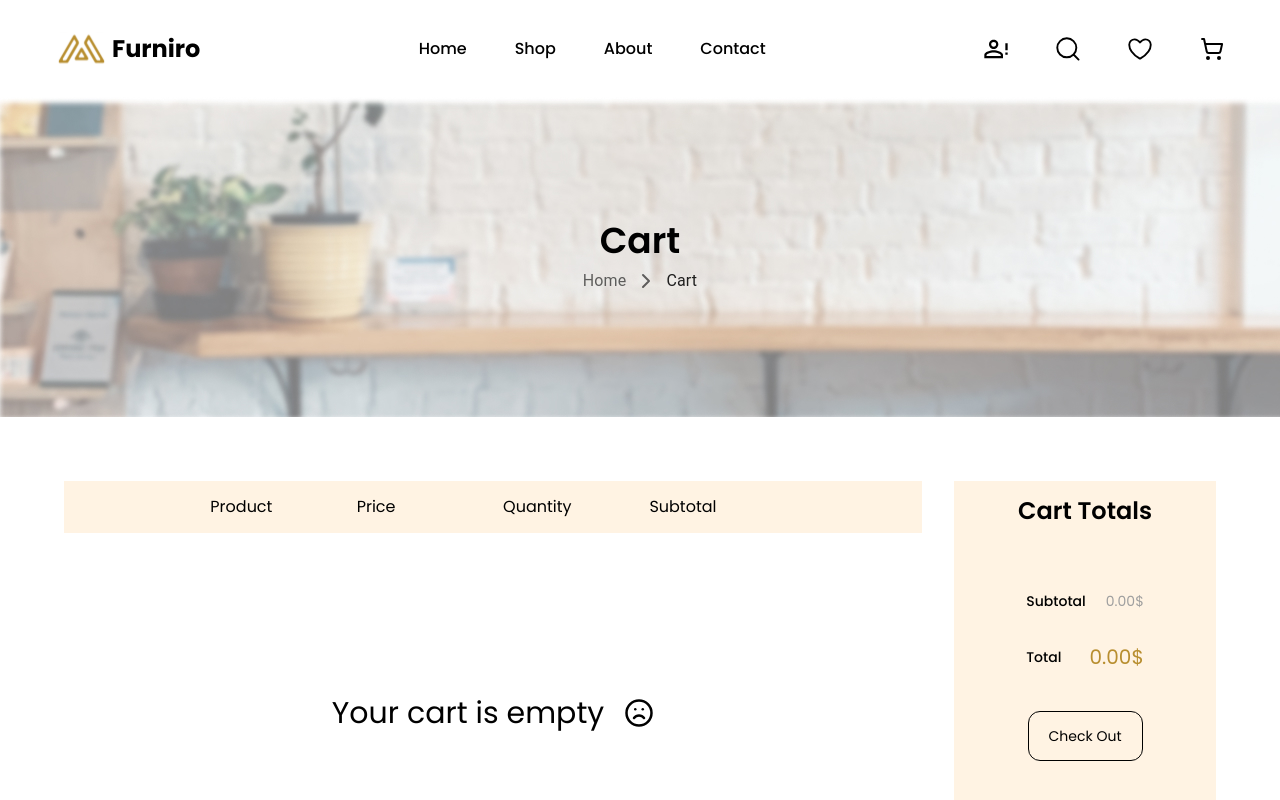
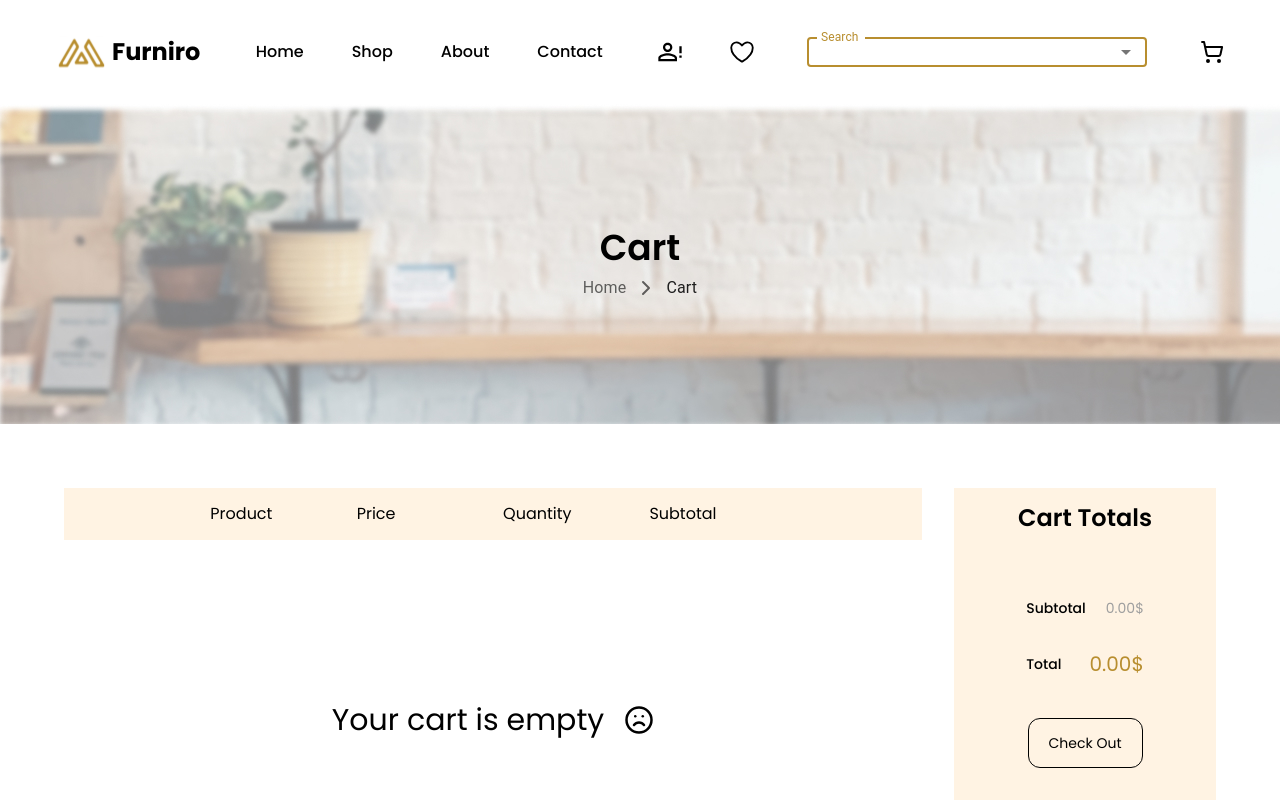
Before and after one commit to Gennod/ibb-furniro, a React (Vite) app: page /cart in a window 1280 px wide. Both pictures are taken after a click on the button 1139 px from the left and 48 px from the top of the page. Shown: the top 800 px of the page. Built offline with nearby package versions, Linux system fonts and the light colour scheme.

Commit message:
feat: add search field

```diff
--- a/package.json
+++ b/package.json
@@ -17,6 +17,7 @@
 		"@tailwindcss/vite": "^4.0.14",
 		"@trivago/prettier-plugin-sort-imports": "^5.2.2",
 		"axios": "^1.8.3",
+		"framer-motion": "^12.6.2",
 		"lucide-react": "^0.483.0",
 		"prettier": "^3.5.3",
 		"prettier-plugin-tailwindcss": "^0.6.11",
--- a/src/components/layout/Header/components/Menu.tsx
+++ b/src/components/layout/Header/components/Menu.tsx
@@ -1,12 +1,19 @@
 import { Badge } from '@mui/material'
-import { ShoppingCart } from 'lucide-react'
+import { Search, ShoppingCart } from 'lucide-react'
+import { useState } from 'react'
 import { Link } from 'react-router-dom'
 
 import { useAppSelector } from '../../../../store/hooks'
+import SearchField from '../../../ui/SearchField'
 import { icons } from '../data/constants'
 
 export const Menu = () => {
-	const { cartProducts } = useAppSelector(state => state.products)
+	const { cartProducts, products } = useAppSelector(state => state.products)
+	const [isSearchOpen, setIsSearchOpen] = useState(false)
+
+	const toggleSearch = () => {
+		setIsSearchOpen(!isSearchOpen)
+	}
 
 	return (
 		<ul className="flex items-center gap-12">
@@ -17,6 +24,21 @@ export const Menu = () => {
 					alt={icon.iconAlt}
 				/>
 			))}
+			<li
+				className={`flex items-center overflow-hidden ${isSearchOpen ? 'grow' : ''}`}
+			>
+				{isSearchOpen ? (
+					<SearchField handleInputBlur={toggleSearch} />
+				) : (
+					<button
+						key="search-button"
+						onClick={toggleSearch}
+						className="cursor-pointer"
+					>
+						<Search className="h-6 w-6" />
+					</button>
+				)}
+			</li>
 			<li className="flex items-center">
 				<Link
 					to="/cart"
--- a/src/components/layout/Header/data/constants.ts
+++ b/src/components/layout/Header/data/constants.ts
@@ -29,11 +29,6 @@ export const icons = [
 	},
 	{
 		id: 2,
-		iconSrc: '/header/search.svg',
-		iconAlt: 'search'
-	},
-	{
-		id: 3,
 		iconSrc: '/header/heart.svg',
 		iconAlt: 'heart'
 	}
--- a/src/components/layout/Header/index.tsx
+++ b/src/components/layout/Header/index.tsx
@@ -1,16 +1,21 @@
+import { Link } from 'react-router-dom'
+
 import { Menu } from './components/Menu'
 import { Navigation } from './components/Navigation'
 
 const Header = () => {
 	return (
 		<header className="flex justify-between px-14 py-8">
-			<div className="flex items-center">
+			<Link
+				to="/"
+				className="flex items-center"
+			>
 				<img
 					src="/icon.svg"
 					alt="Furniro"
 				/>
 				<p className="ml-1.5 text-2xl font-bold">Furniro</p>
-			</div>
+			</Link>
 			<Navigation />
 			<Menu />
 		</header>
--- a/src/components/pages/Cart/index.tsx
+++ b/src/components/pages/Cart/index.tsx
@@ -119,7 +119,7 @@ export const Cart = () => {
 								</div>
 								<button
 									onClick={() => handleDeleteProduct(product.id)}
-									className="justify-self-end"
+									className="cursor-pointer justify-self-end"
 								>
 									<Trash color="#b88e2f" />
 								</button>
--- /dev/null
+++ b/src/components/ui/SearchField.tsx
@@ -0,0 +1,82 @@
+import Autocomplete from '@mui/material/Autocomplete'
+import TextField from '@mui/material/TextField'
+import { SyntheticEvent } from 'react'
+import { useNavigate } from 'react-router-dom'
+
+import { useAppSelector } from '../../store/hooks'
+
+interface ProductOption {
+	title: string
+	id: number
+}
+
+export default function SearchField({
+	handleInputBlur
+}: {
+	handleInputBlur: () => void
+}) {
+	const { products } = useAppSelector(state => state.products)
+	const navigate = useNavigate()
+
+	const productOptions: ProductOption[] = products.reduce(
+		(acc: ProductOption[], product) => {
+			if (!acc.some(item => item.title === product.title)) {
+				acc.push({ title: product.title, id: product.id })
+			}
+			return acc
+		},
+		[]
+	)
+
+	const handleProductSelect = (
+		event: SyntheticEvent,
+		value: ProductOption | null
+	) => {
+		if (value) {
+			navigate(`/product/${value.id}`)
+		}
+	}
+
+	return (
+		<Autocomplete
+			clearOnEscape
+			clearOnBlur
+			blurOnSelect
+			id="search-field"
+			options={productOptions}
+			getOptionLabel={(option: ProductOption) => option.title}
+			onChange={handleProductSelect}
+			sx={{
+				width: '350px',
+				padding: '5px',
+				'& .MuiAutocomplete-inputRoot': {
+					padding: '15px !important',
+					height: '24px'
+				},
+				'& .MuiInputLabel-root': {
+					top: '-4px'
+				},
+				'& .MuiInputLabel-root.Mui-focused': {
+					top: '0px'
+				}
+			}}
+			renderInput={params => (
+				<TextField
+					{...params}
+					fullWidth
+					onBlur={handleInputBlur}
+					label="Search"
+					autoFocus
+					variant="outlined"
+					size="small"
+					slotProps={{
+						input: {
+							...params.InputProps,
+							type: 'search'
+						}
+					}}
+				/>
+			)}
+		/>
+	)
+}
--- a/src/index.css
+++ b/src/index.css
@@ -50,3 +50,10 @@ body {
 .MuiButtonGroup-firstButton:hover {
 	border-right-color: transparent !important;
 }
+
+input[type='search']::-webkit-search-decoration,
+input[type='search']::-webkit-search-cancel-button,
+input[type='search']::-webkit-search-results-button,
+input[type='search']::-webkit-search-results-decoration {
+	-webkit-appearance: none;
+}
```
Also changed, not shown: 1 other file (tests, documents, lock files or other folders).
